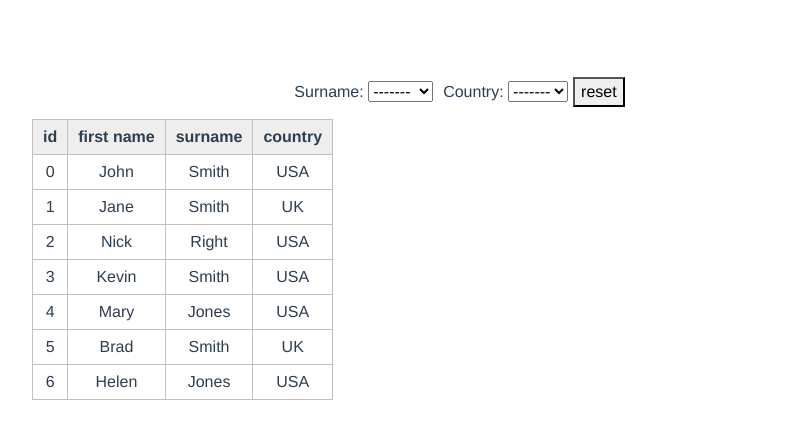
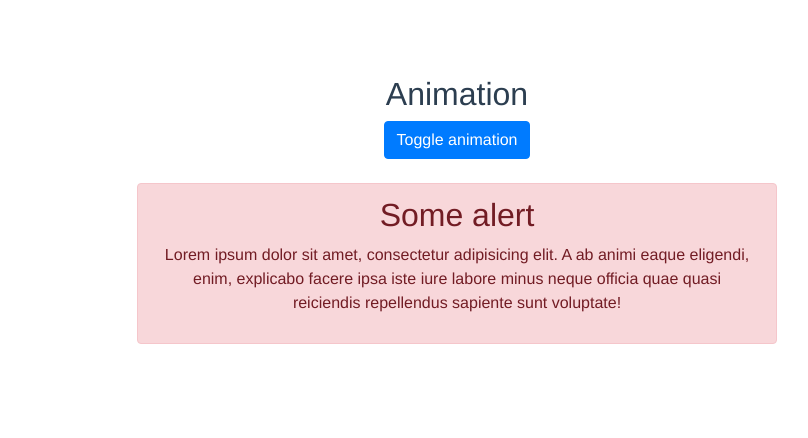
Before and after one commit to seriiserii825/vue-lavrik-base, a Vue app: page / in a window 1280 px wide. Shown: the top 438 px of the page, without its empty margins (183-991 px from the left). Built offline with nearby package versions, Linux system fonts and the light colour scheme.

Commit message:
animation

```diff
--- a/src/App.vue
+++ b/src/App.vue
@@ -1,15 +1,15 @@
 <template>
   <div class="wrapper">
-    <Filter/>
+    <Animation/>
   </div>
 </template>
 
 <script>
-import Filter from './components/filter/Filter'
+import Animation from './components/Animation'
 
 export default {
   components: {
-    Filter
+    Animation
   }
 }
 </script>
--- /dev/null
+++ b/src/components/Animation.vue
@@ -0,0 +1,62 @@
+<template>
+  <div class="animation">
+    <h2>Animation</h2>
+    <button class="btn btn-primary mb-4" @click="showAlert= !showAlert">Toggle animation</button>
+    <transition name="fade" mode="out-in" appear>
+      <div class="alert alert-danger" v-if="showAlert">
+        <h2>Some alert</h2>
+        <p>Lorem ipsum dolor sit amet, consectetur adipisicing elit. A ab animi eaque eligendi, enim, explicabo facere ipsa iste iure labore minus neque officia quae quasi reiciendis repellendus sapiente sunt voluptate!</p>
+      </div>
+      <div class="same" v-else>Lorem ipsum dolor sit amet, consectetur adipisicing elit. Adipisci delectus earum eius explicabo id in iusto laborum nostrum omnis, quisquam quos recusandae suscipit vel. Inventore laudantium maiores molestias numquam officia.</div>
+    </transition>
+  </div>
+</template>
+
+<script>
+export default {
+  data () {
+    return {
+      showAlert: true
+    }
+  }
+}
+</script>
+
+<style lang="scss">
+.wrapper {
+  max-width: initial;
+  text-align: center;
+  min-height: 100vh;
+}
+.alert {
+  display: table;
+  margin: 0 auto;
+  width: 40rem;
+}
+@keyframes fadeIn {
+  0% {
+    opacity: 0;
+    transform: translateY(200px);
+  }
+  100% {
+    opacity: 1;
+    transform: translateY(0);
+  }
+}
+@keyframes fadeOut {
+  0% {
+    opacity: 1;
+    transform: translateY(0);
+  }
+  100% {
+    opacity: 0;
+    transform: translateY(200px);
+  }
+}
+.fade-enter-active {
+  animation: fadeIn 2s ease;
+}
+.fade-leave-active {
+  animation: fadeOut .5s ease;
+}
+</style>
```
Also changed, not shown: 1 other file (tests, documents, lock files or other folders).
